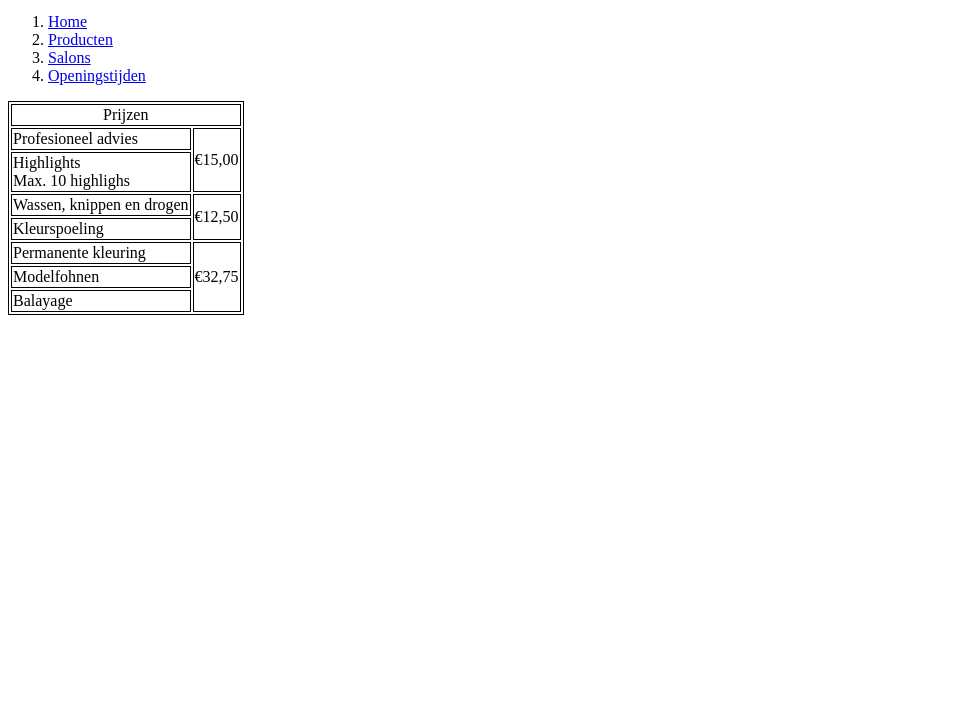
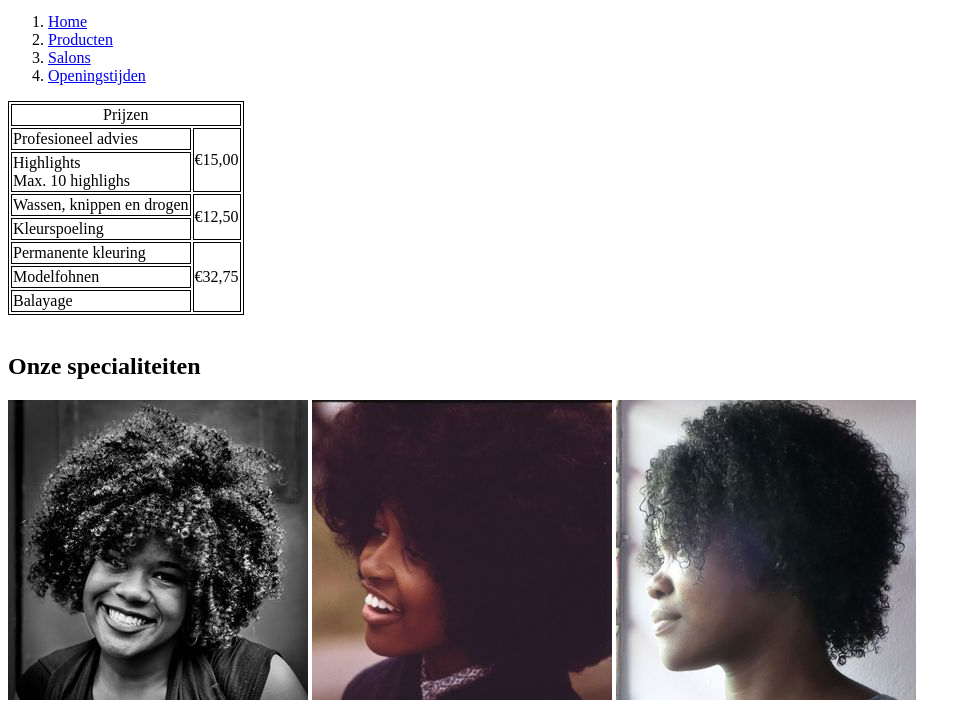
Before and after one commit to daawson/ChallengeHTML5, a plain HTML site: page index.html in a window 1280 px wide. Shown: the part 249-961 px from the top of the page, without its empty margins (0-971 px from the left). Before the commit the page ends 800 px from the top, so only its background shows below. Drawn offline with Linux system fonts and the light colour scheme.

Commit message:
Opdracht 6 - 3 plaatjes

```diff
--- a/index.html
+++ b/index.html
@@ -38,6 +38,10 @@
         </tr>
         <tr><td colspan="2">Modelfohnen</td></tr>
         <tr><td colspan="2">Balayage</td></tr>
-    </table>
+    </table><br>
+    <h2>Onze specialiteiten</h2>
+    <img src="img/afro300.jpeg">
+    <img src="img/student300.jpeg">
+    <img src="img/longafro300.jpeg">
 </body>
 </html>
```
Also changed, not shown: img/dreads300.jpeg (added), img/dreads900.jpeg (added), img/girl300.jpeg (added), img/girl900.jpeg (added).
